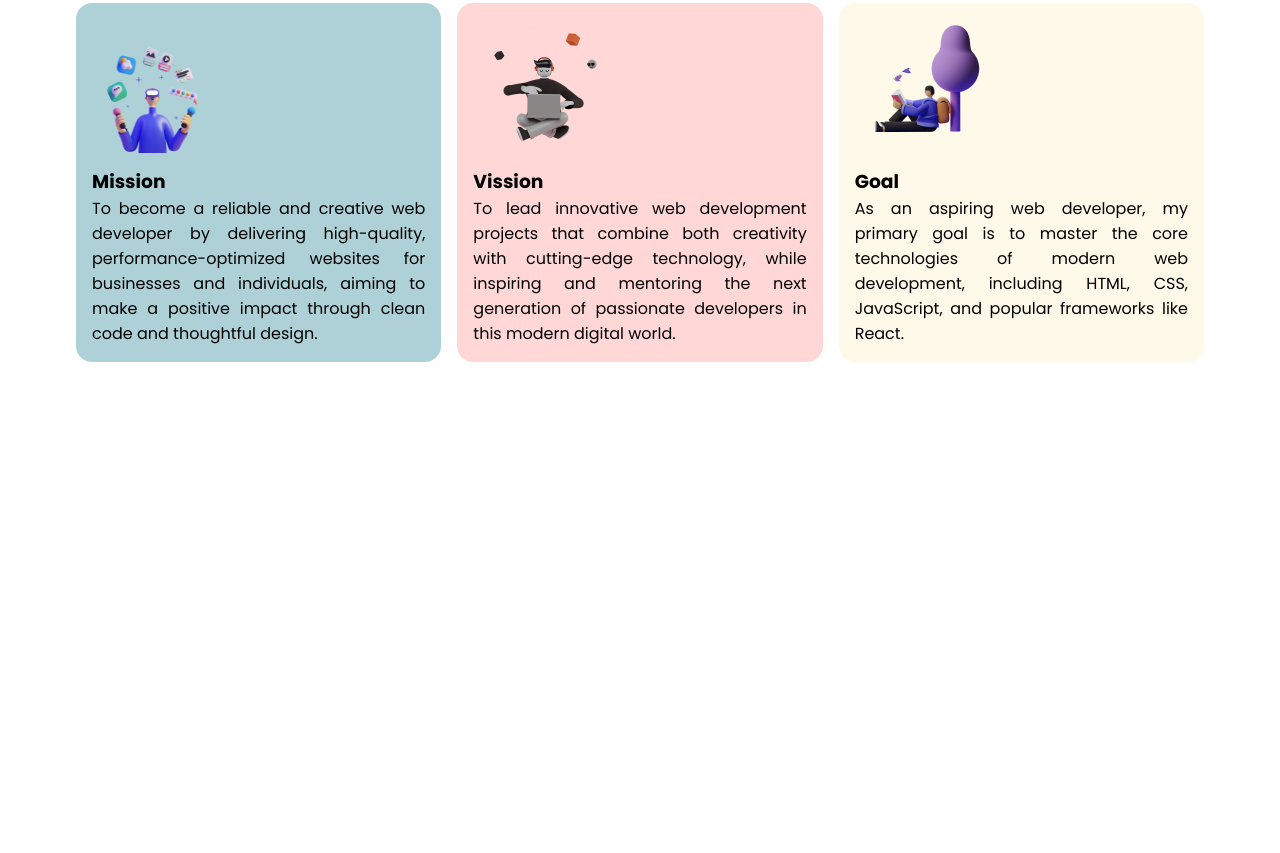
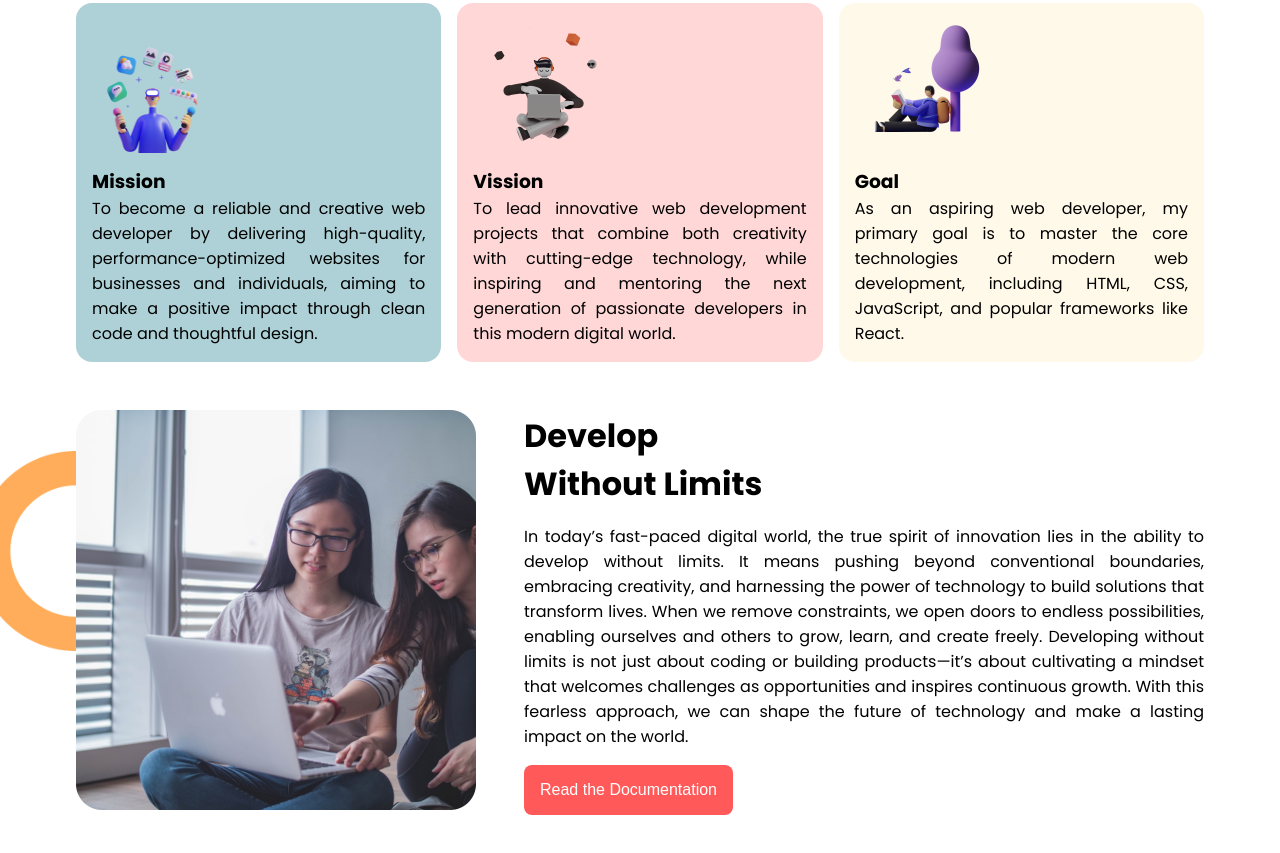
Before and after one commit to AshiqurRahmanAshik/My-Mission-on-2022, a plain HTML site: page index.html in a window 1280 px wide. Shown: the part 886-1739 px from the top of the page. Before the commit the page ends 1248 px from the top, so only its background shows below. Drawn offline with Linux system fonts and the light colour scheme.

Commit message:
Add Develop without limits Section

```diff
--- a/index.html
+++ b/index.html
@@ -94,8 +94,36 @@
           </div>
         </div>
       </div>
+      <!-- Mission Section End -->
+      <!-- Limit Section Start -->
+      <div class="limit_container">
+        <div class="limit_image">
+          <img src="./assets/pictures/coding.png" alt="" />
+          <img src="./assets/shapes/shape-1.png" alt="">
+        </div>
+        <div class="limit_text">
+          <h3 class="limit_heading">
+            Develop <br />
+            Without Limits
+          </h3>
+          <p class="limit_description">
+            In today’s fast-paced digital world, the true spirit of innovation
+            lies in the ability to develop without limits. It means pushing
+            beyond conventional boundaries, embracing creativity, and harnessing
+            the power of technology to build solutions that transform lives.
+            When we remove constraints, we open doors to endless possibilities,
+            enabling ourselves and others to grow, learn, and create freely.
+            Developing without limits is not just about coding or building
+            products—it’s about cultivating a mindset that welcomes challenges
+            as opportunities and inspires continuous growth. With this fearless
+            approach, we can shape the future of technology and make a lasting
+            impact on the world.
+          </p>
+          <button class="limit_button">Read the Documentation</button>
+        </div>
+      </div>
 
-      <!-- Mission Section End -->
+      <!-- Limit Section End -->
     </main>
     <footer></footer>
   </body>
--- a/styles/style.css
+++ b/styles/style.css
@@ -95,11 +95,66 @@ main {
   background-color: #fff4d686;
 }
 /* Mission Section End */
+/* Limit Section Start */
+.limit_container {
+  display: flex;
+  justify-content: center;
+  align-items: center;
+  gap: 3rem;
+  margin: 3rem 0;
+}
+.limit_image img {
+  width: 400px;
+  height: 400px;
+}
+.limit_image {
+  position: relative;
+}
+.limit_image :last-child {
+  width: 50%;
+  height: auto;
+  position: absolute;
+  top: 10%;
+  left: -25%;
+  z-index: -1;
+}
+.limit_heading {
+  font-size: 2rem;
+  margin-bottom: 1rem;
+}
+.limit_description {
+  text-align: justify;
+}
+.limit_button {
+  background-color: var(--primary-color);
+  color: white;
+  border: none;
+  padding: 1rem;
+  border-radius: 0.5rem;
+  margin-top: 1rem;
+  font-size: 1rem;
+}
+
+/* Limit Section End */
 
 /* Responsive Layout Start */
 
 /* Small devices  */
 @media only screen and (max-width: 576px) {
+  /* Limit Section Start */
+  .limit_container {
+    flex-direction: column;
+    text-align: center;
+    padding: 1rem;
+  }
+
+  .limit_image :last-child {
+    display: none;
+  }
+  .limit_heading br {
+    display: none;
+  }
+  /* Limit Section End */
   /* Mission Section Start */
   .mission-container {
     width: 90%;
@@ -108,8 +163,6 @@ main {
   .mission_cards {
     flex-direction: column;
     gap: 2rem;
-  }
-  .mission_card {
   }
 
   .mission_card_image img {
@@ -142,6 +195,7 @@ main {
   }
   .header_heading {
     border-left: none;
+    margin-bottom: 1rem;
   }
   .header_description {
     padding: 0.8rem;
@@ -152,8 +206,19 @@ main {
 
 /* Medium devices  */
 @media only screen and (min-width: 576px) and (max-width: 992px) {
+  /* Limit Section Start */
+  .limit_container {
+    flex-direction: column;
+    text-align: center;
+    padding: 1rem;
+  }
+  .mission_cards{
+    padding: 1rem;
+  }
+
+  /* Limit Section End */
+
   /* Mission Section Start */
-
   /* Mission Section End */
 
   /* Header Section Start  */
```
